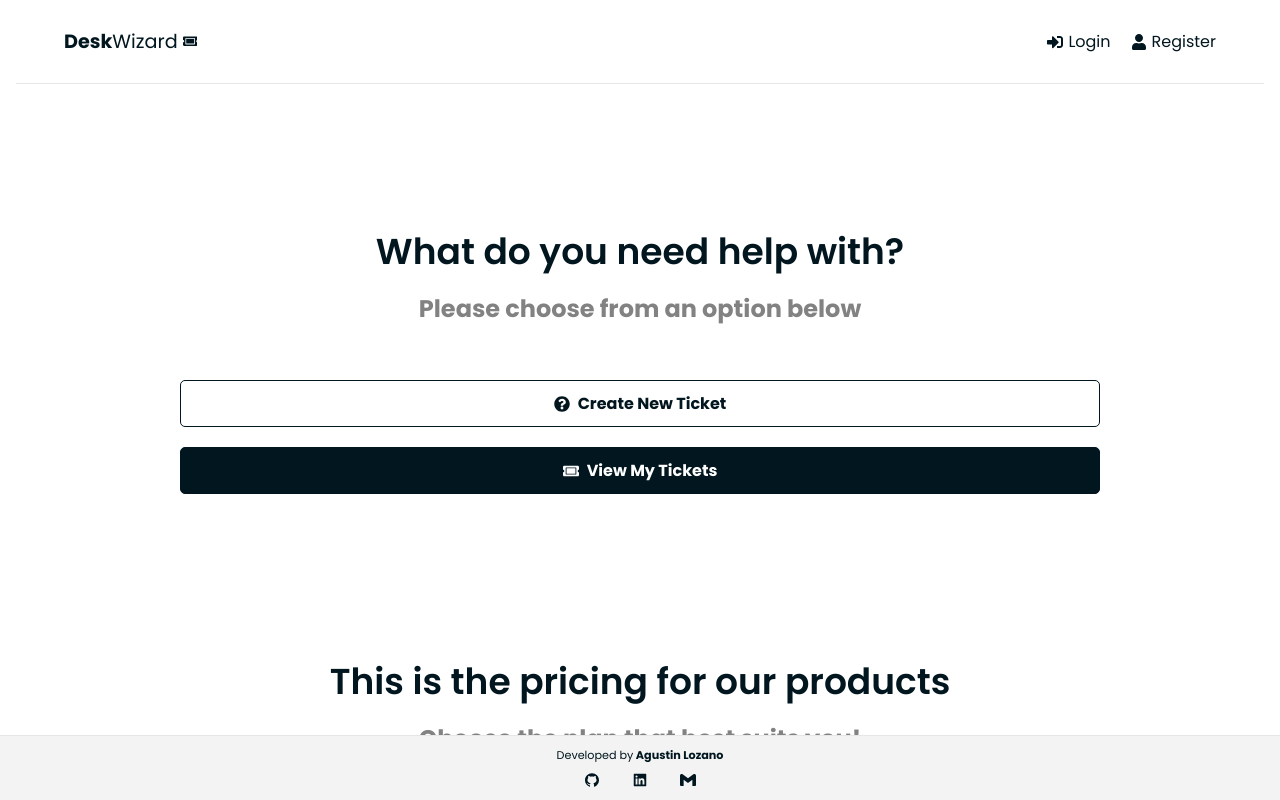
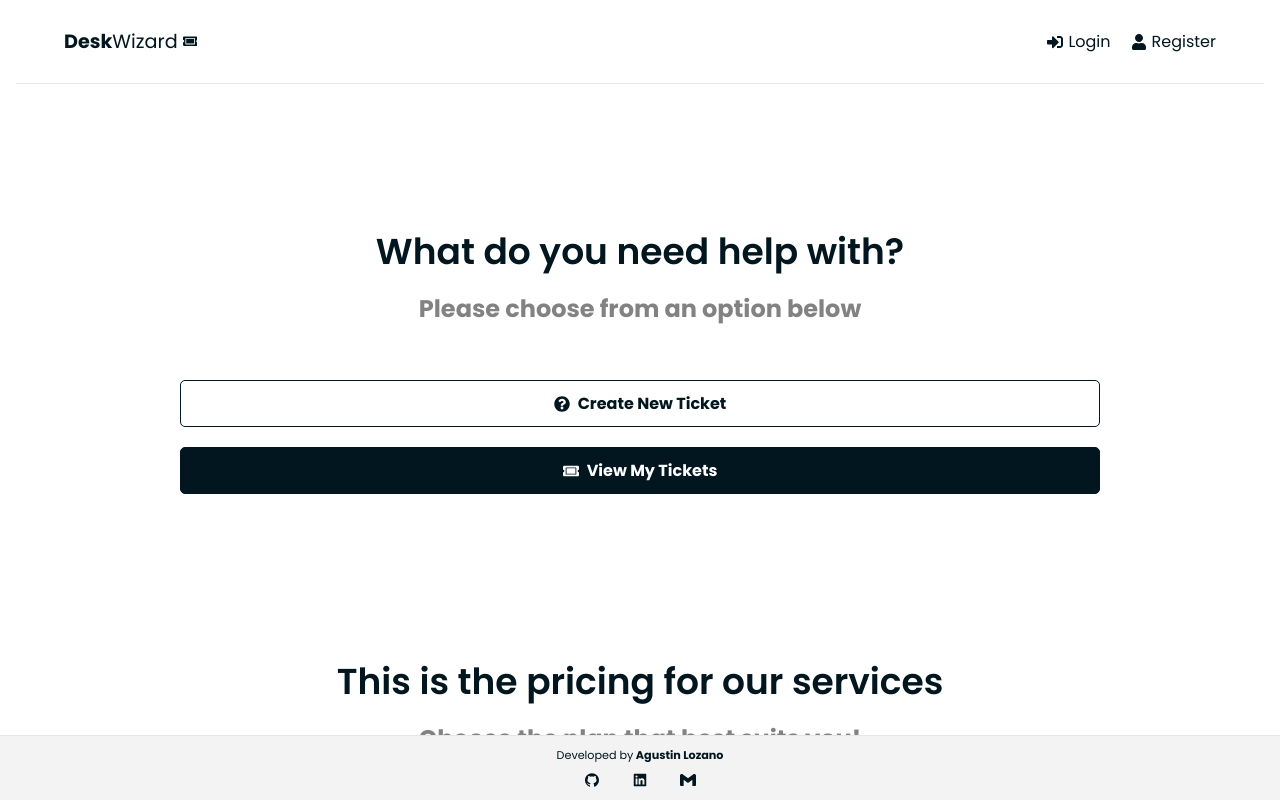
Before and after one commit to agustinlozano/DeskWizard, a React (Vite) app in the folder frontend/: page / in a window 1280 px wide. Shown: the top 800 px of the page. Built offline with nearby package versions, Linux system fonts and the light colour scheme.

Commit message:
Edit Products component: h2

```diff
--- a/frontend/src/components/Products/index.jsx
+++ b/frontend/src/components/Products/index.jsx
@@ -26,7 +26,7 @@ const Products = () => {
   return (
     <div className='product-list'>
       <section className='heading'>
-        <h2>This is the pricing for our products</h2>
+        <h2>This is the pricing for our services</h2>
         <p>Choose the plan that best suits you!</p>
       </section>
 
```
